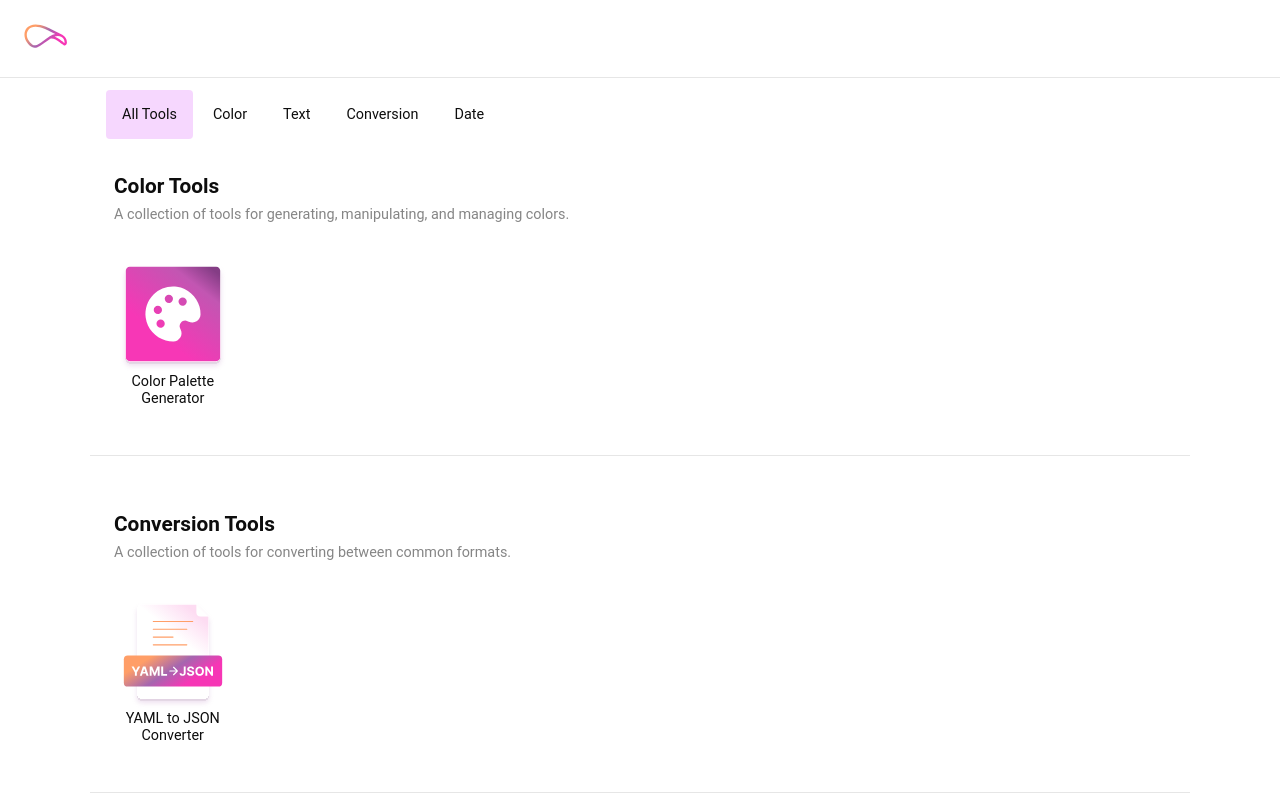
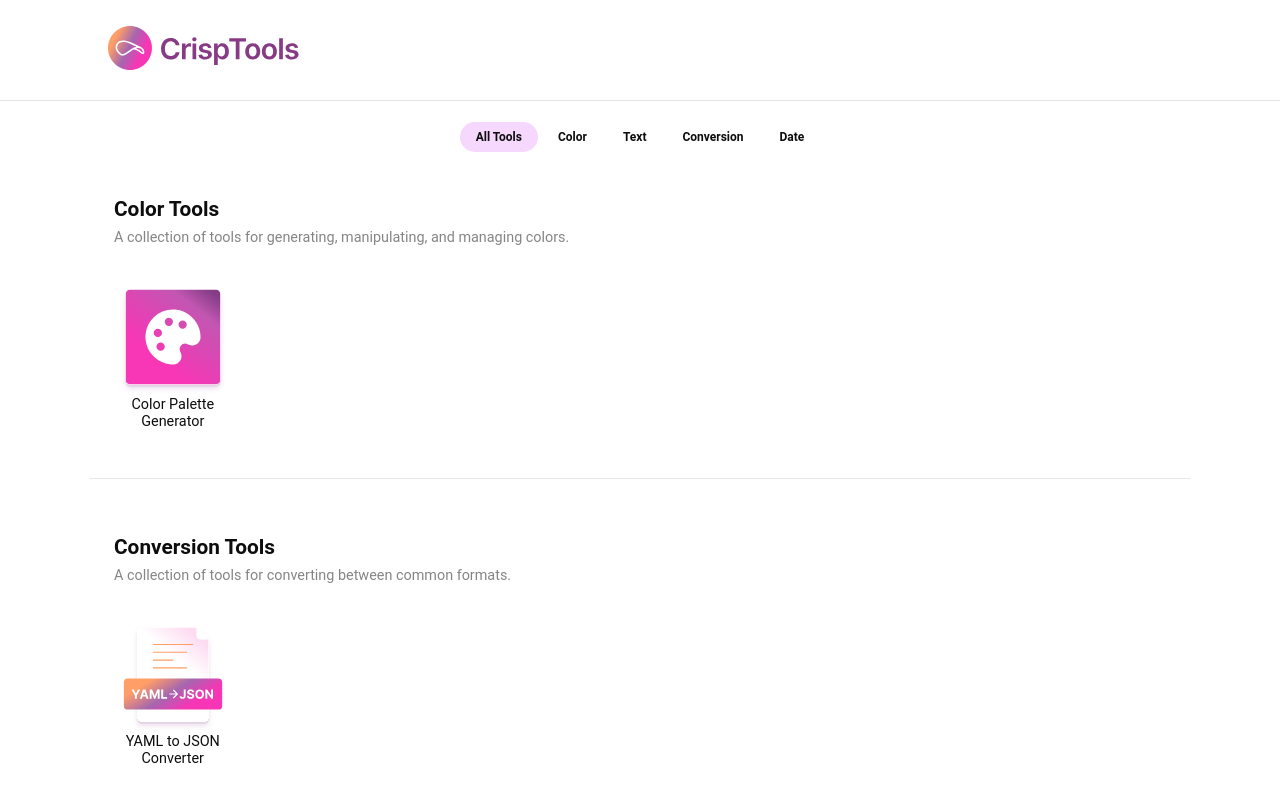
Before and after one commit to ramijames/crisp-tools-react, a React (Create React App) app: page / in a window 1280 px wide. Built offline with nearby package versions, Linux system fonts and the light colour scheme; no server answers.

Commit message:
Layout and styles update

```diff
--- a/src/App.css
+++ b/src/App.css
@@ -125,6 +125,16 @@ h1 {
   height: 100%;
   margin: 0 auto;
   align-items: flex-start;
+  border-radius: var(--border-radius-lg);
+
+  &.pink {
+    color: rgba(var(--white));
+    background: rgba(var(--pink));
+
+    p {
+      color: rgba(var(--white));
+    }
+  }
 }
 
     .ToolGroup {
--- a/src/components/header.css
+++ /dev/null
@@ -1,9 +0,0 @@
-.CrispLogo {
-  width: 44px;
-}
-
-.TopBar {
-  padding: var(--spacing-lg);
-  border-bottom: 1px solid rgba(var(--black), 0.1);
-  height: 78px;
-}
--- a/src/components/header.js
+++ b/src/components/header.js
@@ -1,10 +1,12 @@
-import logo from '../crisp-logo.svg';
-import './header.css';
+import logo from '../crisp-logo-white.svg';
+import style from './header.module.css';
 
 function Header() {
   return (
-    <header className="TopBar">
-      <img src={logo} className="CrispLogo" alt="Crisp Tools" />
+    <header className={style.TopBar}>
+      <section className={style.TopBarContainer}>
+        <img src={logo} className={style.CrispLogo} alt="Crisp Tools" />
+      </section>
     </header>
   );
 }
--- /dev/null
+++ b/src/components/header.module.css
@@ -0,0 +1,15 @@
+.CrispLogo {
+  height: 48px;
+}
+
+.TopBar {
+  padding: var(--spacing-lg) var(--spacing-md);
+  border-bottom: 1px solid rgba(var(--black), 0.1);
+
+  & .TopBarContainer {
+    max-width: var(--max-width);
+    width: 100%;
+    margin: 0 auto;
+    padding: 0 var(--spacing-md);
+  }
+}
--- a/src/components/sidebar.css
+++ b/src/components/sidebar.css
@@ -5,22 +5,28 @@
   display: flex;
   flex-direction: row;
   flex-wrap: nowrap;
+  justify-content: center;
   align-items: center;
   padding: var(--spacing-md);
   gap: var(--spacing-xs);
   overflow-x: auto;
   overflow-y: hidden;
   min-height: 72px;
+
+  @media (max-width: 768px) {
+    justify-content: flex-start;
+  }
 }
 
     .sidebar a {
-      font-size: var(--font-size-md);
-      padding: var(--spacing-md);
+      font-size: var(--font-size-sm);
+      font-weight: 600;
+      padding: var(--spacing-sm) var(--spacing-md);
       color: rgba(var(--black), 1);
       transition: all 0.18s ease-in-out;
       border-bottom: none;
       background: none;
-      border-radius: var(--border-radius-sm);
+      border-radius: var(--border-radius-xl);
       text-wrap: nowrap;
     }
 
--- a/src/pages/date-tools/moon-phases.js
+++ b/src/pages/date-tools/moon-phases.js
@@ -79,7 +79,7 @@ function MoonPhases() {
 
   return (
     <main className="CrispTool hasBackTo">
-      <section className="ToolPanel">
+      <section className="ToolPanel pink">
         <div className={style.ToolTop}>
           <ToolHeader title="Moon Phases" description="Learn about the Lunar Cycle" />
         </div>
@@ -100,9 +100,9 @@ function MoonPhases() {
               <p>Days to Full Moon</p>
             </div>
           </div>
-        </section>
-        <section className={style.lunarCalendar}>
-          <div dangerouslySetInnerHTML={{ __html: calendarMoonData.data }} />
+          <section className={style.lunarCalendar}>
+            <div dangerouslySetInnerHTML={{ __html: calendarMoonData.data }} />
+          </section>
         </section>
       </section>
     </main>
--- a/src/pages/date-tools/moon-phases.module.css
+++ b/src/pages/date-tools/moon-phases.module.css
@@ -6,7 +6,7 @@
   padding: var(--spacing-xl);
   width: 100%;
   background: radial-gradient(50% 100% at bottom, #592065 50%, #3E1746 100%);
-  min-height: 100%;
+  border-radius: var(--border-radius-lg);
 }
 
     .currentIcon {
@@ -40,9 +40,10 @@
   padding: var(--spacing-xl);
   width: 100%;
   text-align: center;
-  background: #3E1746;
+  background: linear-gradient(to bottom, #3E1746, transparent);
   color: rgba(var(--white), 1);
   border-top: 1px solid #842897;
+  margin-top: var(--spacing-xl);
 }
 
 .lunarCalendar table {
```
Also changed, not shown: src/crisp-logo-white.svg (added), src/crisp-logo.svg (deleted).
